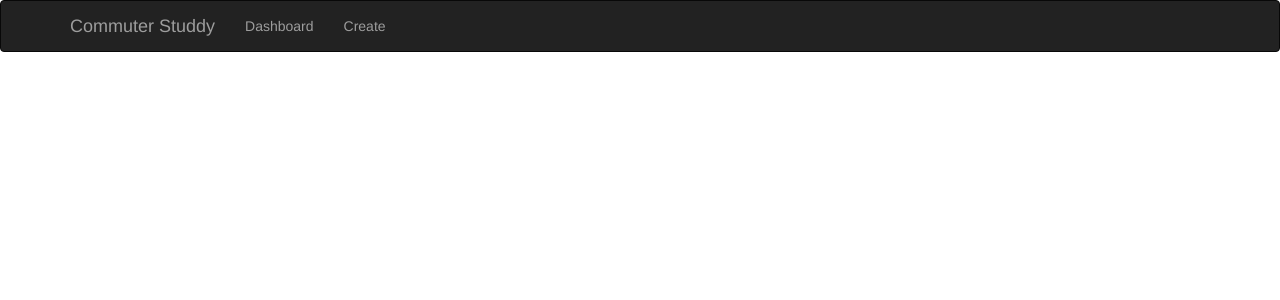
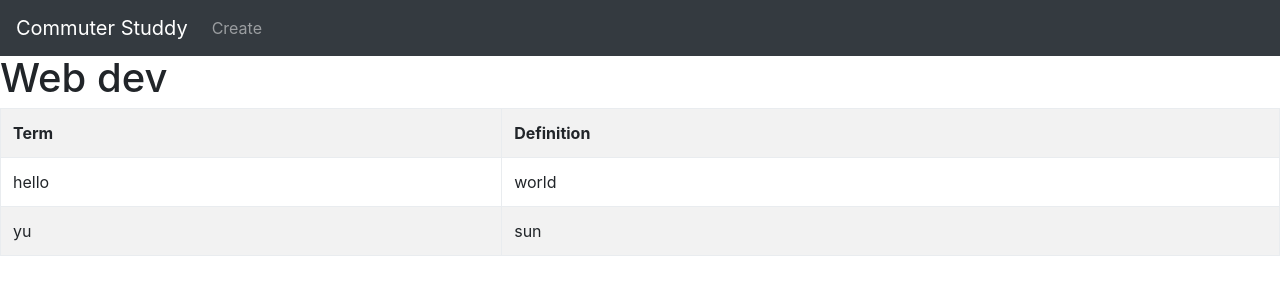
Before and after one commit to cs480SnackOverflow/front-end, a React (Create React App) app: page / in a window 1280 px wide. Shown: the top 300 px of the page. Built offline with nearby package versions, Linux system fonts and the light colour scheme.

Commit message:
create flashcard show page

```diff
--- a/public/index.html
+++ b/public/index.html
@@ -19,13 +19,14 @@
       work correctly both with client-side routing and a non-root public URL.
       Learn how to configure a non-root public URL by running `npm run build`.
     -->
-    <link rel="stylesheet" href="https://maxcdn.bootstrapcdn.com/bootstrap/latest/css/bootstrap.min.css">
-    <title>Commuter Studdy</title>
+   <link rel="stylesheet" href="https://maxcdn.bootstrapcdn.com/bootstrap/4.0.0-beta/css/bootstrap.min.css" integrity="sha384-/Y6pD6FV/Vv2HJnA6t+vslU6fwYXjCFtcEpHbNJ0lyAFsXTsjBbfaDjzALeQsN6M" crossorigin="anonymous">
+   <title>Commuter Studdy</title>
   </head>
   <body>
     <noscript>
       You need to enable JavaScript to run this app.
     </noscript>
+    <div id="top-navbar"> </div>
     <div id="root"></div>
     <!--
       This HTML file is a template.
--- a/src/components/App.jsx
+++ b/src/components/App.jsx
@@ -1,29 +1,22 @@
 import React, { Component } from 'react';
+import FlashcardList from './FlashcardList';
+
 class App extends Component {
+
+  constructor(props) {
+    super(props);
+    this.state = {
+      flashcards: [
+        {'term': 'hello', 'definition': 'world'},
+        {'term': 'yu', 'definition': 'sun'}
+      ],
+      title: 'Web dev'
+    };
+  }
+
   render() {
     return (
-      <nav className="navbar navbar-expand-lg navbar-light bg-light">
-        <a className="navbar-brand" href="#">Navbar</a>
-        <button className="navbar-toggler" type="button" data-toggle="collapse" data-target="#navbarNav" aria-controls="navbarNav" aria-expanded="false" aria-label="Toggle navigation">
-          <span className="navbar-toggler-icon"></span>
-        </button>
-        <div className="collapse navbar-collapse" id="navbarNav">
-        <ul className="navbar-nav">
-      <li className="nav-item active">
-        <a className="nav-link" href="#">Home <span class="sr-only">(current)</span></a>
-      </li>
-      <li className="nav-item">
-        <a className="nav-link" href="#">Features</a>
-      </li>
-      <li className="nav-item">
-        <a className="nav-link" href="#">Pricing</a>
-      </li>
-      <li className="nav-item">
-        <a className="nav-link disabled" href="#">Disabled</a>
-      </li>
-    </ul>
-  </div>
-      </nav>
+      <FlashcardList flashcards={this.state.flashcards} title={this.state.title} />
     )
   }
 }
--- /dev/null
+++ b/src/components/Flashcard.jsx
@@ -0,0 +1,14 @@
+import React, { Component } from 'react';
+
+class Flashcard extends Component {
+  render() {
+    return (
+      <tr>
+        <td> { this.props.flashcard.term } </td>
+        <td> { this.props.flashcard.definition } </td>
+      </tr>
+    )
+  }
+}
+
+export default Flashcard;
--- /dev/null
+++ b/src/components/FlashcardList.jsx
@@ -0,0 +1,27 @@
+import React, { Component } from 'react';
+import Flashcard from './Flashcard';
+import { Table } from 'reactstrap';
+
+class FlashcardList extends Component {
+  render() {
+    let flashcards = this.props.flashcards.map(flashcard =>
+      <Flashcard flashcard={flashcard}/>
+    );
+    return (
+      <div>
+        <h1> {this.props.title} </h1>
+        <Table bordered striped>
+          <tbody>
+            <tr>
+              <th> Term </th>
+              <th> Definition </th>
+            </tr>
+            {flashcards}
+          </tbody>
+        </Table>
+      </div>
+    );
+  }
+}
+
+export default FlashcardList;
--- a/src/components/TopNavbar.jsx
+++ b/src/components/TopNavbar.jsx
@@ -1,22 +1,35 @@
-import React, { Component } from 'react';
-import {Navbar, Nav, NavItem} from 'react-bootstrap';
+import React from 'react';
+import { Collapse, Navbar, NavbarToggler, NavbarBrand, Nav, NavItem, NavLink } from 'reactstrap';
 
-class TopNavbar extends Component {
+export default class TopNavbar extends React.Component {
+  constructor(props) {
+    super(props);
+
+    this.toggle = this.toggle.bind(this);
+    this.state = {
+      isOpen: false
+    };
+  }
+  toggle() {
+    this.setState({
+      isOpen: !this.state.isOpen
+    });
+  }
   render() {
     return (
-      <Navbar inverse>
-        <Navbar.Header>
-          <Navbar.Brand>
-            <a href="index.html">Commuter Studdy</a>
-          </Navbar.Brand>
-        </Navbar.Header>
-        <Nav>
-          <NavItem eventKey={1} href="#">Dashboard</NavItem>
-          <NavItem eventKey={2} href="#">Create</NavItem>
-        </Nav>
-      </Navbar>
+      <div>
+        <Navbar color="dark" dark expand="md">
+          <NavbarBrand href="/">Commuter Studdy</NavbarBrand>
+          <NavbarToggler onClick={this.toggle} />
+          <Collapse isOpen={this.state.isOpen} navbar>
+            <Nav className="mr-auto" navbar>
+              <NavItem>
+                <NavLink href="/create">Create</NavLink>
+              </NavItem>
+            </Nav>
+          </Collapse>
+        </Navbar>
+      </div>
     );
   }
 }
-
-export default TopNavbar;
--- a/src/index.js
+++ b/src/index.js
@@ -1,7 +1,12 @@
 import React from 'react';
 import ReactDOM from 'react-dom';
 import TopNavbar from './components/TopNavbar';
+import App from './components/App';
 
 ReactDOM.render(
-  <TopNavbar />, document.getElementById('root')
+  <TopNavbar />, document.getElementById('top-navbar')
 );
+
+ReactDOM.render(
+  <App />, document.getElementById('root')
+);
```
Also changed, not shown: package.json (+5 -2 lines), 2 other files (tests, documents, lock files or other folders).
